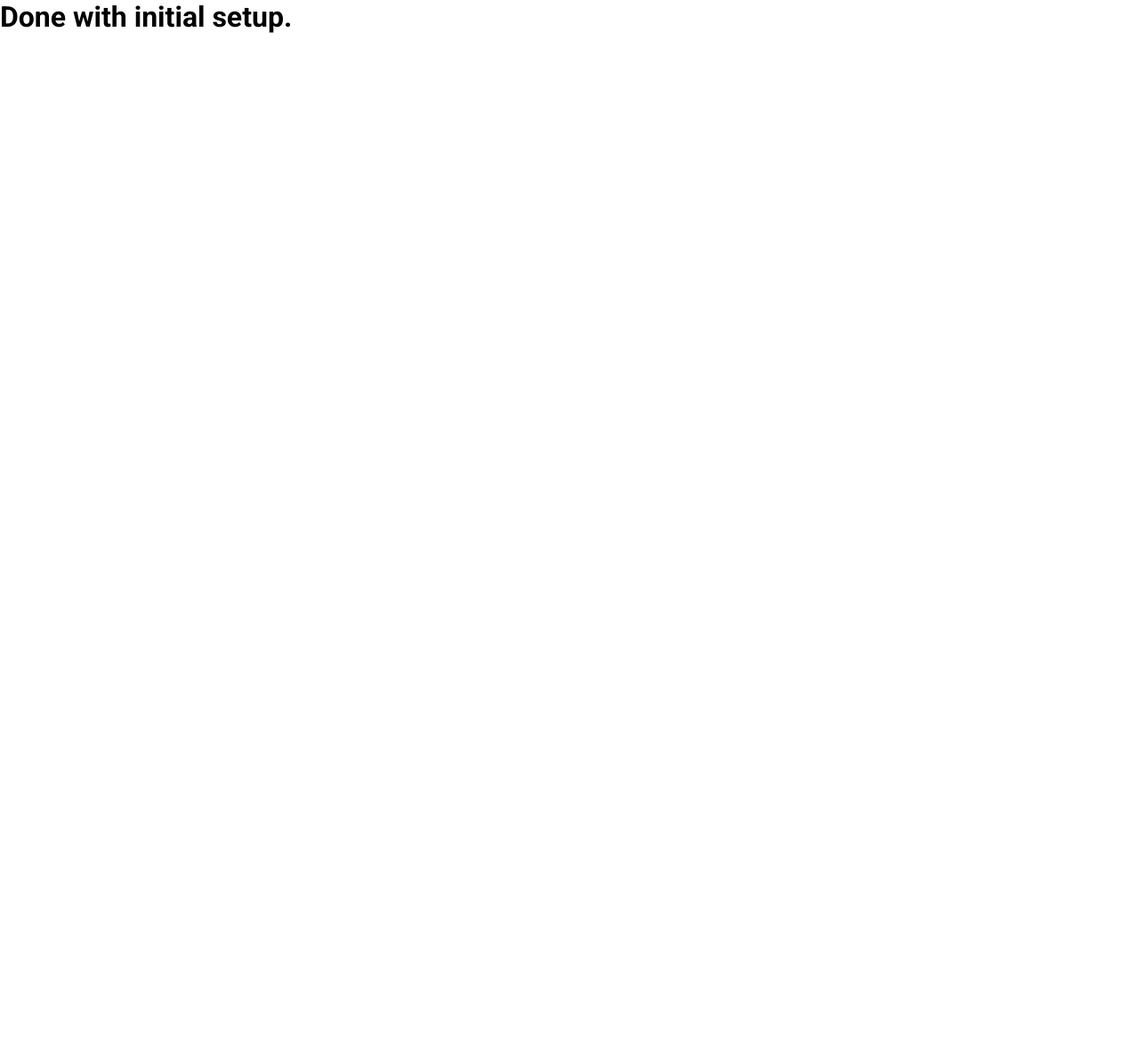
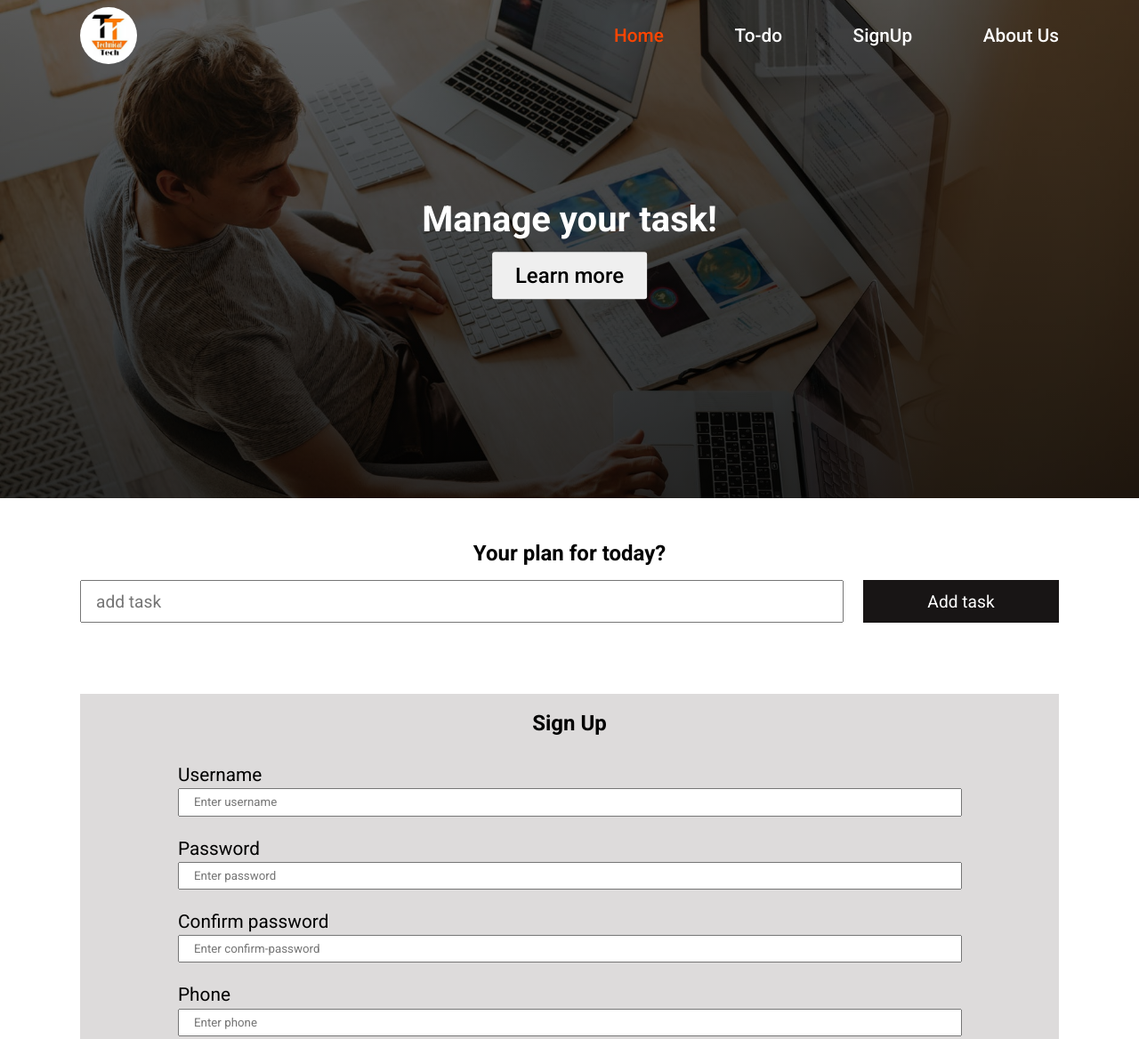
Before and after one commit to TechnicalAmanjeet/Responsive_website, a plain HTML site: page Website_1/index.html in a window 1280 px wide. Shown: the top 1168 px of the page at 89% size. Before the commit the page ends 800 px from the top, so only its background shows below. Drawn offline with Linux system fonts and the light colour scheme.

Commit message:
done with front end part

```diff
--- a/Website_1/index.html
+++ b/Website_1/index.html
@@ -24,10 +24,83 @@
     <!-- ********* write html code from here ******************  -->
 
 
+    <header>
 
-    <h1>Done with initial setup.</h1>
+        <nav class="container">
+            <!-- <div class="logo"><a href="#"><img src="./images/logo.jpg" alt="logo"></a></div> -->
+
+            <img src="./images/logo.jpg" alt="logo" class="logo">
+
+            <ul class="link">
+                <li><a href="#" class="active">Home</a></li>
+                <li><a href="#Todo">To-do</a></li>
+                <li><a href="#Sign-up">SignUp</a></li>
+                <li><a href="#About">About Us</a></li>
+            </ul>
+        </nav>
+
+        <section class="main">
+            <h2>Manage your task!</h2>
+            <button class="btn main-btn">Learn more</button>
+        </section>
+
+    </header>
+
+    <section class="task container">
+        <h2>Your plan for today?</h2>
+
+        <form class="add-task">
+            <input type="search" name="search" id="search" placeholder="add task">
+            <input type="submit" value="Add task" id="Add-task" class="btn">
+        </form>
+    </section>
+
+    <section class="sign-up container">
+
+        <h2>Sign Up</h2>
+
+        <form class="signup-form">
+
+            <div class="box">
+                <label for="username">Username</label>
+                <input type="text" name="username" id="username" placeholder="Enter username" class="signup-input">
+            </div>
+
+            <div class="box">
+                <label for="password">Password</label>
+                <input type="password" name="password" id="password" placeholder="Enter password" class="signup-input">
+            </div>
+
+            <div class="box">
+                <label for="confirm-password">Confirm password</label>
+                <input type="password" name="confirm-password" id="confirm-password" placeholder="Enter confirm-password" class="signup-input">
+            </div>
+
+            <div class="box">
+                <label for="phone">Phone</label>
+                <input type="tel" name="phone" id="phone" placeholder="Enter phone" class="signup-input">
+            </div>
+
+            <div class="box">
+                <label for="email">Email</label>
+                <input type="email" name="email" id="email" placeholder="Enter email" class="signup-input">
+            </div>
+
+            <div class="box">
+                <label for="about">About yourself</label>
+                <textarea name="about" id="about" placeholder="About yourself" ></textarea>
+            </div>
+
+            <div class="box">
+                <input type="submit" value="Sign up" class="btn signup-submit">
+            </div>
+
+        </form>
 
 
+
+
+    </section>
 
 
 
--- a/Website_1/stylesheet/style.css
+++ b/Website_1/stylesheet/style.css
@@ -5,8 +5,177 @@
     text-decoration: none;
     /* color: whitesmoke; */
     font-family: Roboto,'Segoe UI', Tahoma, Geneva, Verdana, sans-serif;
+    transition: all ease .5s;
+
 }
 
 
 
 /* ******** custom coding of css starts from here ********  */
+
+header{
+    background: linear-gradient(rgba(0,0,0,0.6),rgba(0,0,0,0.8)),url(./../images/pexels-photo-4974914.jpeg) no-repeat center/cover fixed;
+    color: #FFF;
+    height: 70vh;
+    position: relative;
+}
+
+.container{
+    max-width: 1100px;
+    width: 96%;
+    margin: 0 auto;
+    text-align: center;
+}
+
+.btn{
+    outline: none;
+    border: none;
+    /* padding: 1rem 2rem; */
+}
+
+header nav{
+    height: 10vh;
+    /* background-color: whitesmoke; */
+    display: flex;
+    justify-content: space-between;
+    align-items: center;
+    position: sticky;
+    top: 0px;
+    /* left: 50%;
+    transform: translate(-50%,0); */
+}
+
+nav img.logo{
+    height: 8vh;
+    border-radius: 50%;
+}
+
+nav ul.link{
+    max-width: 500px;
+    width: 76%;
+    display: flex;
+    justify-content: space-between;
+    /* background-color: whitesmoke; */
+}
+
+nav ul.link li a{
+    font-size: 1.3rem;
+    font-weight: 500;
+    color: #FFF;
+}
+
+nav ul.link li a.active , nav ul li a:hover{
+    color: orangered;
+}
+
+
+header section.main{
+    /* color: black; */
+    position: absolute;
+    top: 50%;
+    left: 50%;
+    transform: translate(-50%,-50%);
+    text-align: center;
+}
+
+header section.main h2{
+    margin-bottom: .8rem;
+    font-size: 2.5rem;
+
+}
+
+header section.main .main-btn{
+    font-size: 1.5rem;
+    font-weight: 500;
+    color: black;
+    border-radius: 3px;
+    padding: .8rem 1.6rem;
+}
+
+header section.main .main-btn:hover{
+    color: #FFF;
+    background-color: black;
+}
+
+
+/* task section starts from here  */
+section.task h2{
+    margin: 3rem 0 1rem 0;
+}
+
+.task .add-task{
+    height: 3rem;
+    /* background-color: black; */
+    display: flex;
+    justify-content: space-between;
+}
+
+.task .add-task #search{
+    height: 100%;
+    width: 78%;
+    padding: 0 1rem;
+    outline: none;
+    font-size: 1.2rem;
+    font-weight: 400;
+}
+
+.task .add-task #Add-task{
+    height: 100%;
+    width: 20%;
+    /* padding: 0 2rem; */
+    background-color: rgb(24, 21, 21);
+    color: #FFF;
+    font-size: 1.2rem;
+}
+
+/* sign up form section starts from here  */
+
+.sign-up {
+    background: rgb(221, 219, 219);
+    margin-top: 5rem;
+    padding: 1.2rem 0;
+}
+
+.sign-up h2{
+    margin-bottom: 2rem;
+}
+
+.sign-up .signup-form{
+    width: 80%;
+    margin: 0 auto;
+    /* background-color: blue; */
+}
+
+.sign-up .signup-form .box {
+    margin-bottom: 1.5rem;
+}
+
+.sign-up .signup-form label{
+    display: block;
+    margin-bottom: 0.2rem;
+    font-size: 1.3rem;
+    text-align: left;
+    /* margin-left: 10px; */
+}
+
+.sign-up .signup-form .signup-input{
+    /* display: block; */
+    width: 96%;
+    height: 1.7rem;
+    padding: 0 1rem;
+    outline: none;
+}
+
+.sign-up .signup-form textarea{
+    height: 10rem;
+    width: 96%;
+    padding: 0.5rem 1rem;
+}
+
+.sign-up .signup-form .btn{
+    padding: 1rem 6rem;
+    font-size: 1.5rem;
+    font-weight: 700;
+    background-color: #181515;
+    color: #FFF;
+}
```
